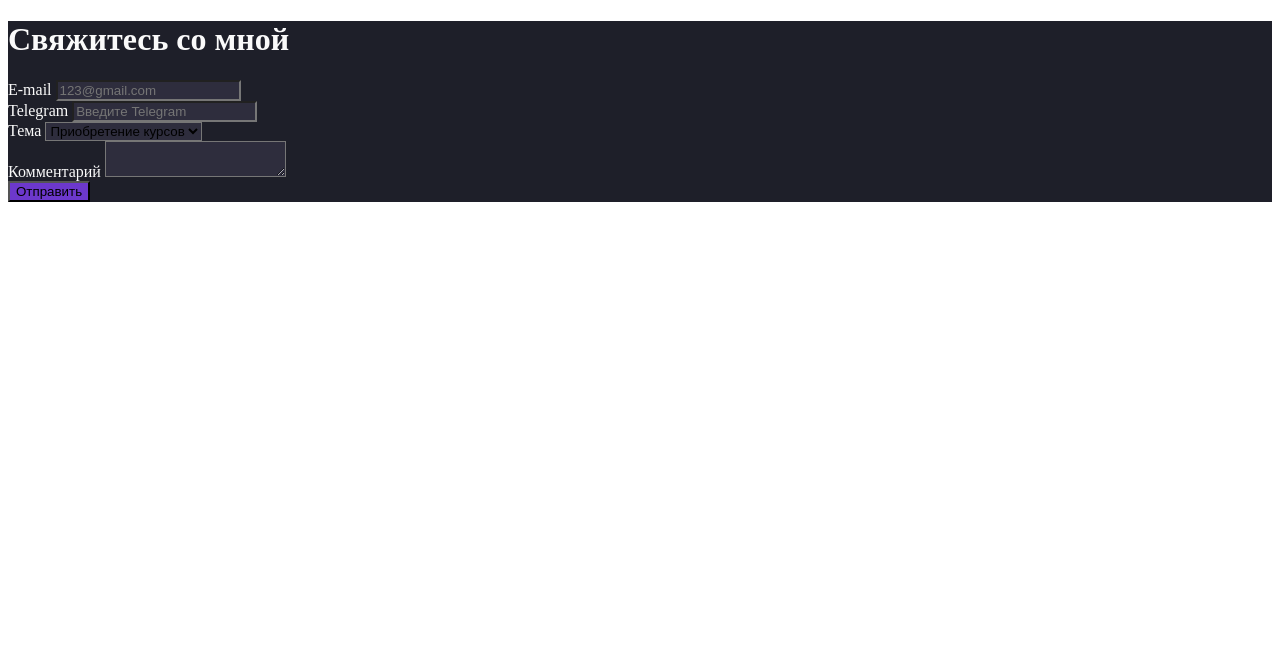
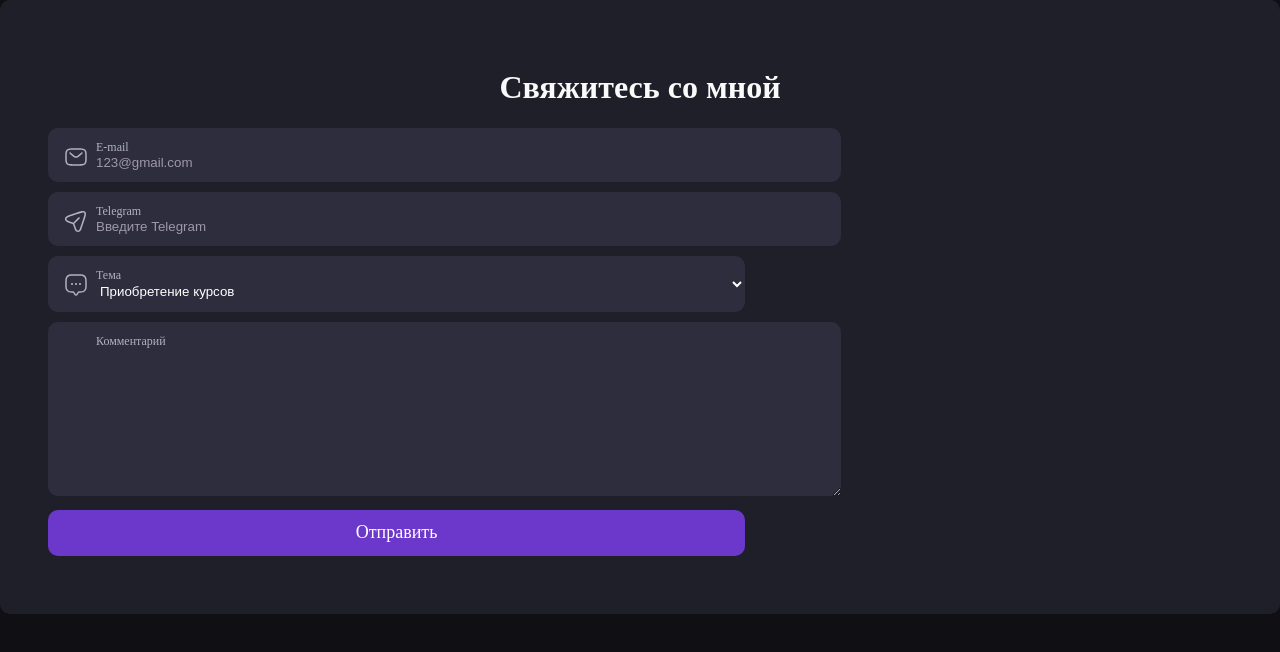
Before and after one commit to VitoS1C/html-css-course, a plain HTML site: page 2 - Contact/index.html in a window 1280 px wide. Drawn offline with Linux system fonts and the light colour scheme.

Commit message:
PR  (#10) label form exercise

```diff
--- a/2 - Contact/index.html
+++ b/2 - Contact/index.html
@@ -12,26 +12,31 @@
     <main>
         <h1>Свяжитесь со мной</h1>
         <form action="/#">
-            <div>
+            <div class="field">
+                <img src="images/message.svg" alt="message">
                 <label for="email">E-mail</label>
                 <input type="email" placeholder="123@gmail.com" id="email" name="email" required>
             </div>
-            <div>
+            <div class="field">
+                <img src="images/telegram.svg" alt="telegram">
                 <label for="telegram">Telegram</label>
                 <input type="text" id="telegram" name="telegram" placeholder="Введите Telegram">
             </div>
-            <div>
+            <div class="field">
+                <img src="images/topic.svg" alt="topic">
                 <label for="topic">Тема</label>
                 <select id="topic" name="topic" required>
                     <option value="courses">Приобретение курсов</option>
                     <option value="feedback">Обратная связь</option>
                 </select>
             </div>
-            <div>
+            <div class="field">
                 <label for="comment">Комментарий</label>
                 <textarea name="comment" id="comment"></textarea>
             </div>
-            <button>Отправить</button>
+            <div class="field">
+                <input type="submit" value="Отправить"></input>
+            </div>
         </form>
     </main>
 </body>
--- a/2 - Contact/styles/style.css
+++ b/2 - Contact/styles/style.css
@@ -1,21 +1,68 @@
+body {
+    margin: 0;
+    background-color: #0F0F14;
+}
+
 main {
     background-color: #1E1F29;
+    border-radius: 10px;
+    padding: 48px;
 }
 
 h1 {
     color: #FAFAFA;
+    text-align: center;
 }
 
 label {
-    color: #FAFAFA;
+    position: absolute;
+    font-size: 12px;
+    color: #AFB2BF;
+    top: 12px;
+    left: 48px;
+}
+
+input::placeholder,
+textarea::placeholder,
+select::placeholder {
+    color: rgb(158, 153, 168);
 }
 
 textarea,
 input,
 select {
     background-color: #2E2D3D;
+    border: none;
+    border-radius: 10px;
+    color: white;
+    width: 697px;
+    padding: 27px 48px 12px;
 }
 
-button {
+textarea {
+    height: 135px;
+}
+
+input[type="submit"] {
     background-color: #6C38CC;
+    width: 697px;
+    height: 46px;
+    color: white;
+    border-radius: 10px;
+    font-family: 'Fira Sans';
+    font-size: 18px;
+    font-weight: 400;
+    line-height: 120%;
+    padding: 0
 }
+
+.field {
+    margin-bottom: 10px;
+    position: relative;
+}
+
+.field img {
+    position: absolute;
+    top: 17px;
+    left: 16px;
+}
```
Also changed, not shown: 2 - Contact/images/message.svg (added), 2 - Contact/images/telegram.svg (added), 2 - Contact/images/topic.svg (added).
